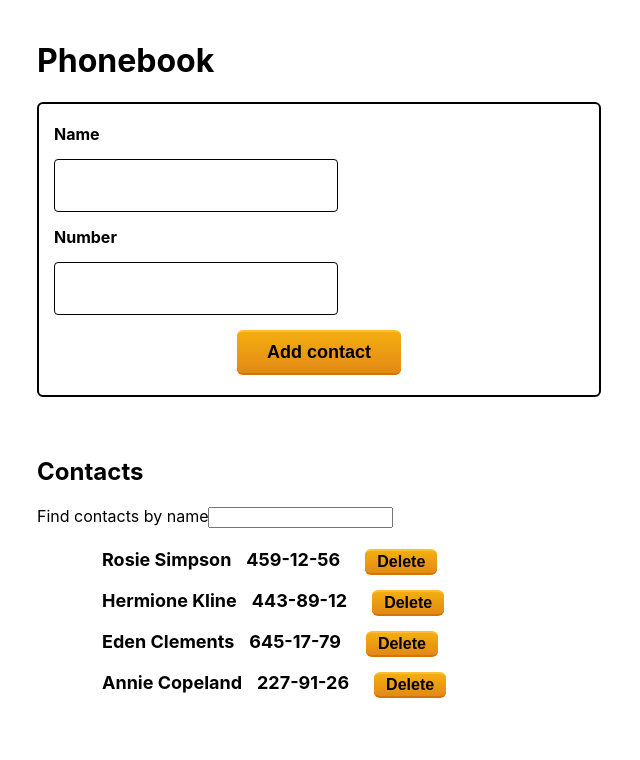
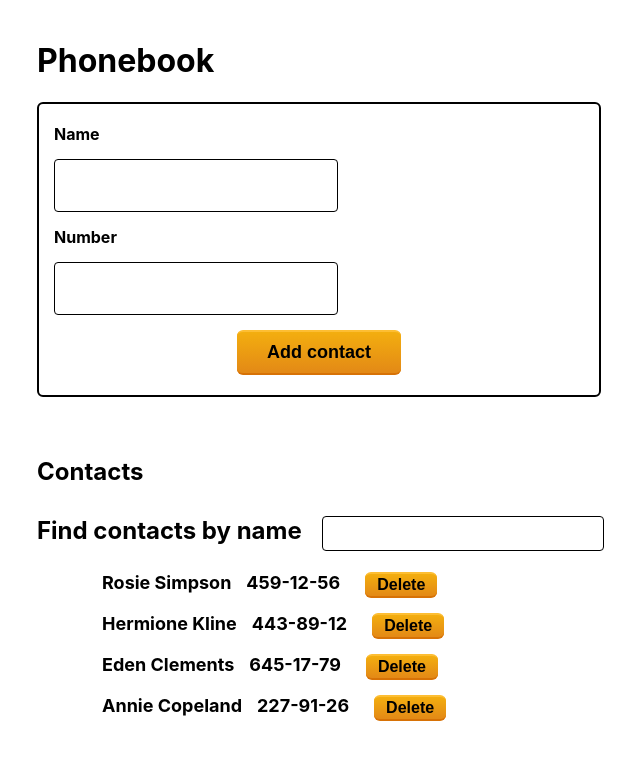
Before and after one commit to MilaTuzova/goit-react-hw-02-phonebook, a React (Create React App) app: page / in a window 1280 px wide. Shown: the top 760 px of the page, without its empty margins (23-663 px from the left). Built offline with nearby package versions, Linux system fonts and the light colour scheme.

Commit message:
addrd style in contacts List

```diff
--- a/src/App.jsx
+++ b/src/App.jsx
@@ -4,15 +4,11 @@ import ContactForm from 'Components/ContactForm';
 import ContactList from 'Components/ContactList';
 import Filter from 'Components/Filter';
 import { ContainerPhonebook, ContainerContacts } from 'App.styled';
+import contactsData from './data/data.json';
 
 class App extends Component {
   state = {
-    contacts: [
-      { id: 'id-1', name: 'Rosie Simpson', number: '459-12-56' },
-      { id: 'id-2', name: 'Hermione Kline', number: '443-89-12' },
-      { id: 'id-3', name: 'Eden Clements', number: '645-17-79' },
-      { id: 'id-4', name: 'Annie Copeland', number: '227-91-26' },
-    ],
+    contacts: contactsData,
     filter: '',
   };
 
--- a/src/Components/Filter/Filter.jsx
+++ b/src/Components/Filter/Filter.jsx
@@ -1,12 +1,11 @@
 import React from 'react';
+import { Text, Input } from './Filter.styled';
 
 const Filter = ({ filter, onContactFind }) => (
-    <form>
-      <label>
-        Find contacts by name
-        <input type="text" value={filter} onChange={onContactFind} />
-      </label>
-    </form>
-  );
+  <div>
+    <Text>Find contacts by name </Text>
+    <Input type="text" value={filter} onChange={onContactFind} />
+  </div>
+);
 
 export default Filter;
--- a/src/Components/Filter/Filter.styled.jsx
+++ b/src/Components/Filter/Filter.styled.jsx
@@ -1 +1,16 @@
-// import styled from '@emotion/styled';
+import styled from '@emotion/styled';
+
+export const Text = styled.h2`
+display: inline;
+margin-right: 15px;
+`;
+
+export const Input = styled.input`
+width: 260px;
+border: 1px solid black;
+border-radius: 4px;
+padding: 6px 10px;
+margin-top: 10px;
+font-weight: 700;
+font-size: 18px;
+;`
--- /dev/null
+++ b/src/data/data.json
@@ -0,0 +1,6 @@
+[
+    { "id": "id-1", "name": "Rosie Simpson", "number": "459-12-56" },
+    { "id": "id-2", "name": "Hermione Kline", "number": "443-89-12" },
+    { "id": "id-3", "name": "Eden Clements", "number": "645-17-79" },
+    { "id": "id-4", "name": "Annie Copeland", "number": "227-91-26" }
+]
```
